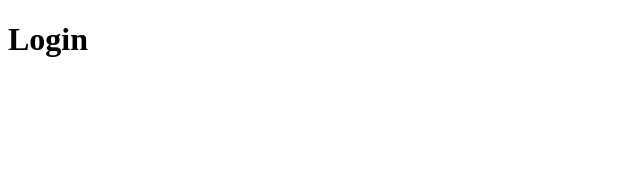
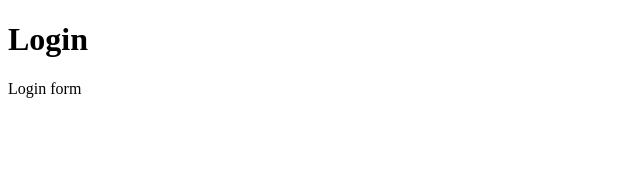
Before and after one commit to alaneicker1975/react-user-registration-and-login, a React (Vite) app: page / in a window 1280 px wide. Shown: the top 170 px of the page, without its empty margins (0-640 px from the left). Built offline with nearby package versions, Linux system fonts and the light colour scheme.

Commit message:
Adds login form

```diff
--- /dev/null
+++ b/src/components/login-form.js
@@ -0,0 +1,13 @@
+import React from 'react';
+import * as yup from 'yup';
+import { useFormik } from 'formik';
+
+const LoginForm = () => {
+  return (
+    <form>
+      Login form
+    </form>
+  );
+}
+
+export default LoginForm;
--- a/src/pages/login.js
+++ b/src/pages/login.js
@@ -1,9 +1,11 @@
 import React, { Fragment } from 'react';
+import LoginForm from '../components/login-form';
 
 const Login = () => {
   return (
     <Fragment>
       <h1>Login</h1>
+      <LoginForm />
     </Fragment>
   );
 };
```
